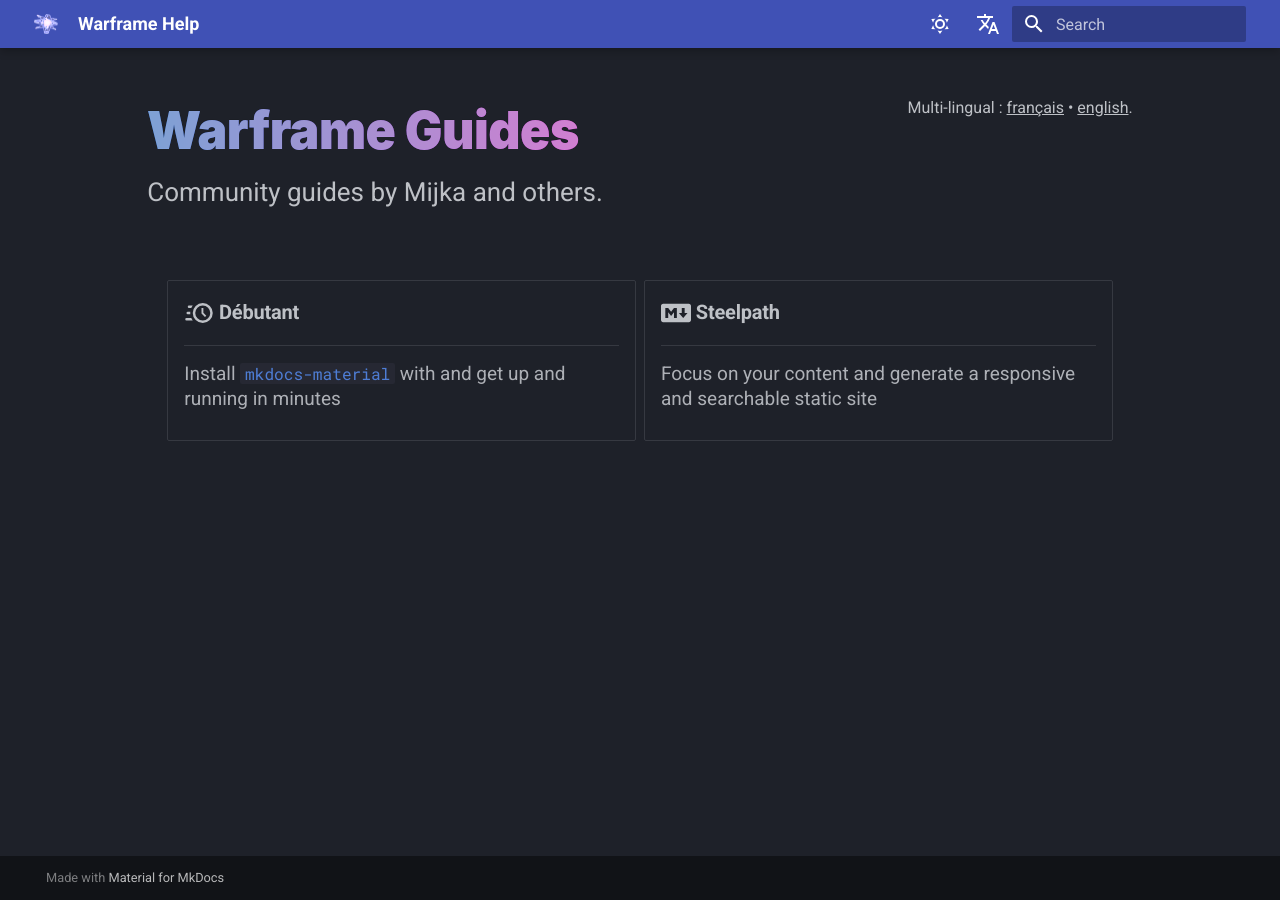
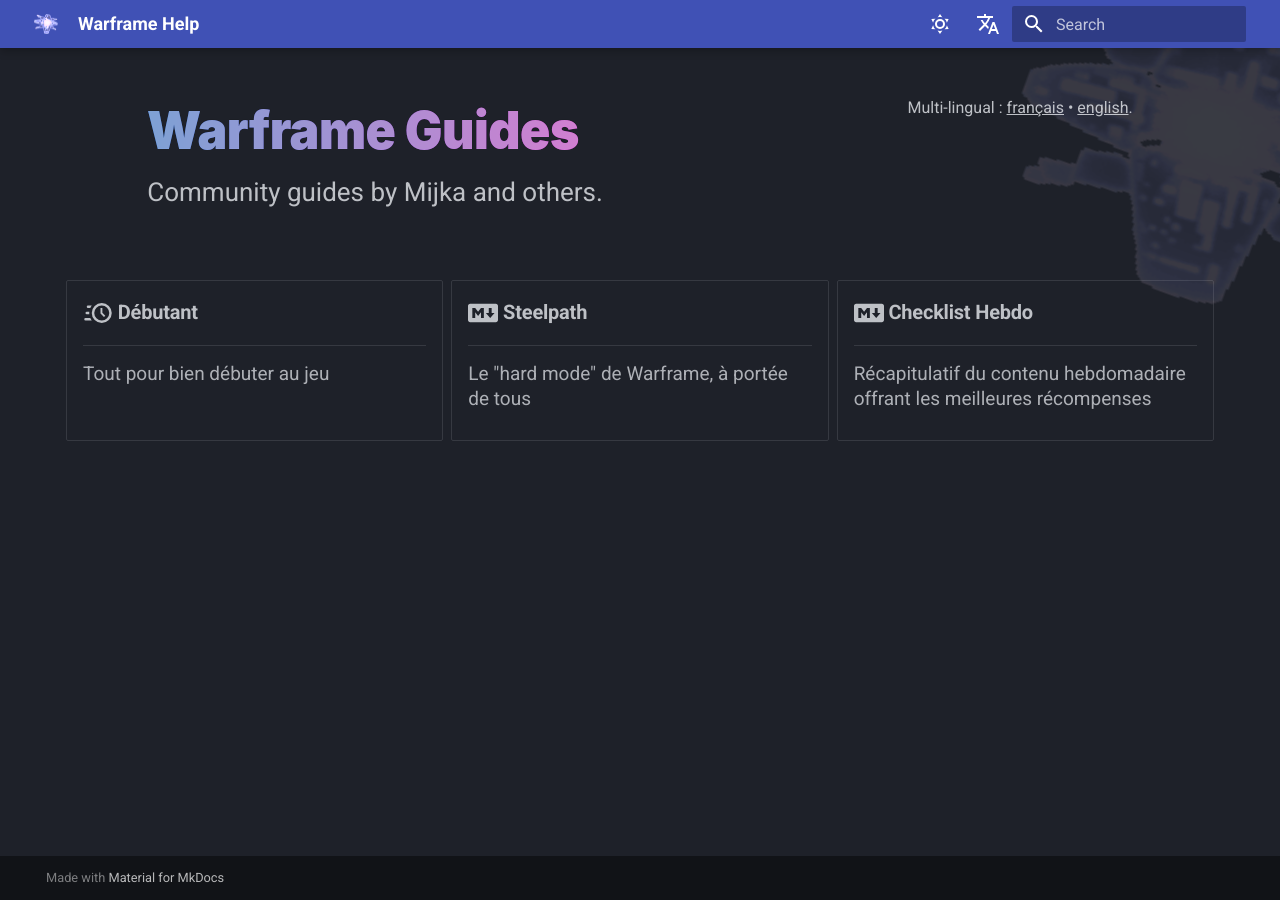
Before and after one commit to warframehelp/website_mkdocs, an MkDocs documentation site: the page built from docs/index.md, in a window 1280 px wide. Built offline with MkDocs 1.6.1 and Material for MkDocs 9.7.7, drawn with Linux system fonts in a browser that asks for light colours; some web fonts are replaced; comment, search, counter and statistics services are not loaded.

Commit message:
edit background logo frontpage, fix phone flex + light background, initi empty weekly-checklist

```diff
--- a/docs/index.md
+++ b/docs/index.md
@@ -4,6 +4,7 @@ hide:
   - toc
 ---
 
+<div class="background-logo"></div>
 <div class="home-page">
 
 <div markdown="0" class="header-section">
@@ -23,27 +24,34 @@ hide:
 
 </div>
 
-<div class="home-page" markdown>
+
 <div class="grid cards narrow-cards" markdown>
 
 -   ###:material-clock-fast:{ .lg .middle } __Débutant__
 
     ---
 
-    Install [`mkdocs-material`](#) with [`pip`](#) and get up
-    and running in minutes
+    Tout pour bien débuter au jeu
 
     [:octicons-arrow-right-24: Getting started](/index-beginner)
+
 
 -   ###:fontawesome-brands-markdown:{ .lg .middle } __Steelpath__
 
     ---
 
-    Focus on your content and generate a responsive and searchable static site
+    Le "hard mode" de Warframe, à portée de tous
 
     [:octicons-arrow-right-24: Reference](/index-sp)
 
 
-</div>
+-   ###:fontawesome-brands-markdown:{ .lg .middle } __Checklist Hebdo__
+
+    ---
+
+    Récapitulatif du contenu hebdomadaire offrant les meilleures récompenses
+
+    [:octicons-arrow-right-24: Reference](/weekly-checklist)
+
 
 </div>
--- a/docs/stylesheets/frontpage.css
+++ b/docs/stylesheets/frontpage.css
@@ -1,30 +1,73 @@
+html, body {
+  overflow-x: hidden !important;
+  width:100%
+}
+
 .home-page {
   max-width: 88%;
   margin: 0 auto;
   padding: 0 1.5rem;
+  position: relative;
+  overflow:  hidden !important;
 }
+
+/* Logo en arrière-plan (angle supérieur droit) */
+.background-logo {
+  position: absolute;
+  top: 0;
+  right: 100px; /* Décale de 100px vers la gauche */
+  width: 400px;
+  height: 400px;
+  background-image: url('../assets/logo.png');
+  background-size: contain;
+  background-repeat: no-repeat;
+  background-position: top right;
+  opacity: 0.3;
+  transform: rotate(20deg) scaleX(-1.15) scaleY(0.90) translateX(110px) translateY(-25px); /* Décalage supplémentaire vers la gauche */
+  transform-origin: top right;
+  z-index: -1;
+  pointer-events: none;
+  filter: sepia(100%) saturate(200%) hue-rotate(200deg) brightness(100%) opacity(40%);
+}
+
+/* Assure que le logo ne dépasse pas */
+.background-logo img {
+  width: 100%;
+  height: auto;
+  display: block;
+}
+
+/* Ajustement pour mobile */
+@media (max-width: 768px) {
+  .background-logo {
+    width: 250px;
+    height: 250px;
+    opacity: 0.2;
+  }
+}
+
 
 .subtitle {
     font-size: 1.30rem;
 }
 
-/* Alignement du texte des langues */
+
 .subtitle2 {
   margin: 0;
   text-align: right;
-  line-height: 1.2; /* Rapproche les lignes si besoin */
-  align-self: flex-start; /* Force l'alignement en haut */
+  line-height: 1.2;
+  align-self: flex-start;
 }
 
 .subtitle2 .lang-link {
-  color: inherit !important; /* Hérite de la couleur du texte */
-  text-decoration: underline; /* Souligné pour indiquer qu'il est cliquable */
-  font-weight: 500; /* Légèrement plus épais */
+  color: inherit !important;
+  text-decoration: underline;
+  font-weight: 500;
   transition: color 0.2s ease;
 }
 
 .subtitle2 .lang-link:hover {
-  color: var(--md-primary-fg-color) !important; /* Couleur primaire au survol */
+  color: var(--md-primary-fg-color) !important;
   text-decoration: none;
 }
 
@@ -52,7 +95,7 @@
 }
 
 .inverted-logo {
-  display: none;
+  display:none !important;
 }
 
 /* Logo étiré en largeur */
@@ -114,8 +157,9 @@
     font-size: 2rem !important;
   }
   .header-section {
-    justify-content: center;
+    justify-content: flex-start;
     text-align: center;
+    flex-wrap: wrap;
   }
   .text-content {
     flex: none;
--- a/docs/stylesheets/grid-links.css
+++ b/docs/stylesheets/grid-links.css
@@ -39,7 +39,7 @@ div.grid.cards.narrow-cards .md-grid li {
 
 .grid.cards li:hover {
   background-color: var(--md-default-fg-color--lightest);
-  transform: translateY(-2px);
+  transform: translateY(2px);
   box-shadow: 0 0.5em 1em -0.5em rgba(0, 0, 0, 0.1);
 }
 
--- a/docs/stylesheets/themes.css
+++ b/docs/stylesheets/themes.css
@@ -1,5 +1,5 @@
 [data-md-color-scheme="smooth-default"] {
-  --md-default-bg-color:     #345e741b;
+  --md-default-bg-color:     #dce7f0;
 }
 
 [data-md-color-scheme="smooth-default"] .grid.cards li:has(a[href]:not([href="#"])):hover {
@@ -29,3 +29,12 @@
     width: 1.2rem;
     filter: sepia(100%) saturate(200%) hue-rotate(200deg) brightness(100%);
 }
+
+
+[data-md-color-scheme="slate"] .md-nav__button.md-logo img {
+    filter: sepia(100%) saturate(200%) hue-rotate(200deg) brightness(100%);
+}
+
+[data-md-color-scheme="smooth-default"] .md-nav__button.md-logo img {
+    filter: sepia(100%) saturate(75%) hue-rotate(150deg) brightness(90%);
+}
--- a/mkdocs.yml
+++ b/mkdocs.yml
@@ -5,6 +5,7 @@ nav:
   - Acceuil: index.md
   - Débutant: index-beginner.md
   - Steelpath: index-sp.md
+  - Checklist hebdo : weekly-checklist.md
   - About: about.md
 
 theme:
```
Also changed, not shown: docs/weekly-checklist.md (added).
